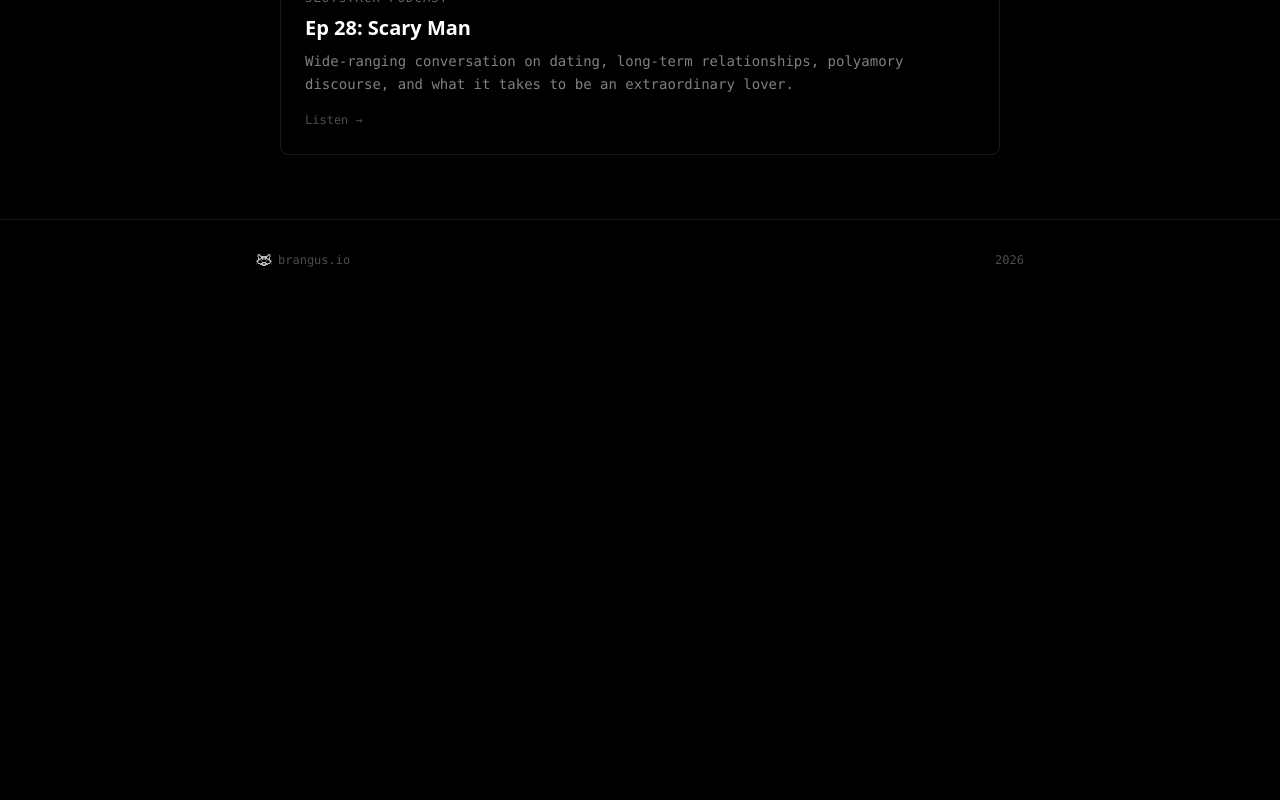
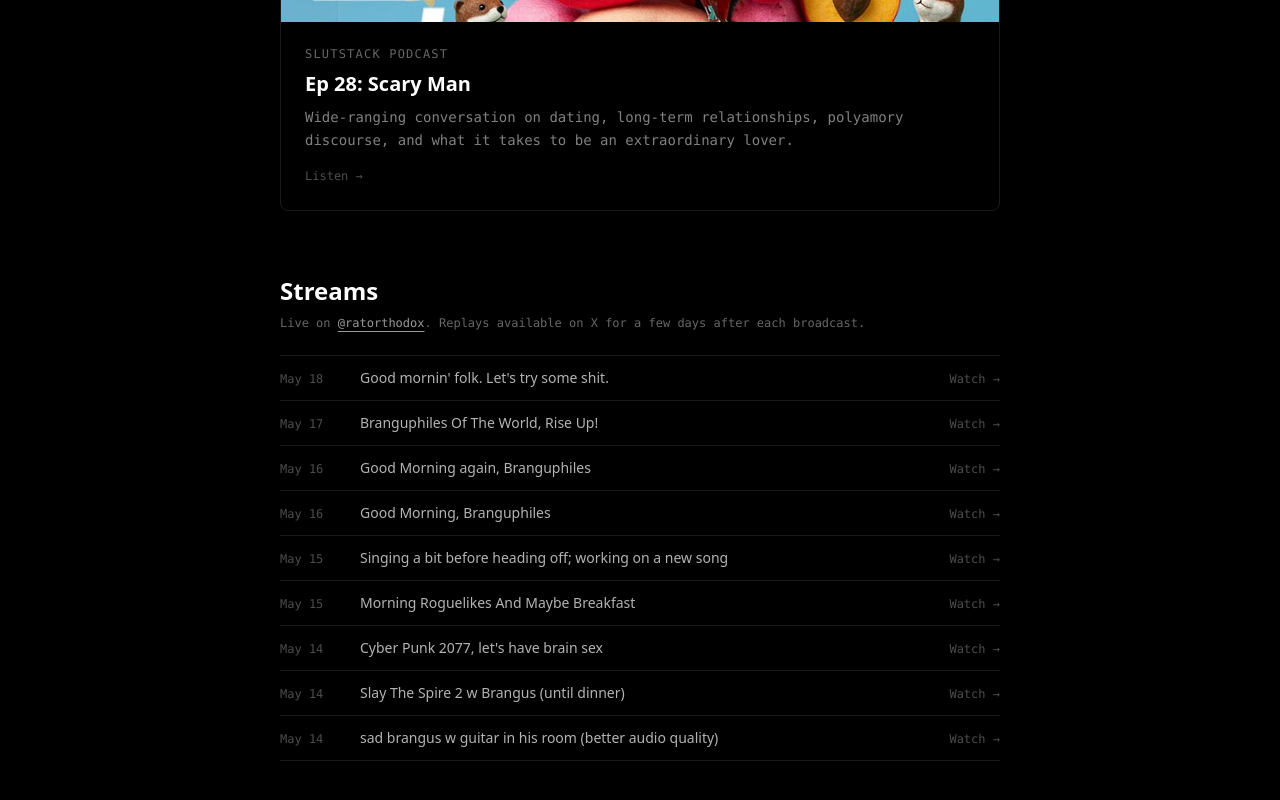
Before and after one commit to anonnerdfrenzy/brangus-io, a Next.js app: page /talking in a window 1280 px wide. Shown: the part 1972-2772 px from the top of the page. Before the commit the page ends 2272 px from the top, so only its background shows below. Built offline with nearby package versions, Linux system fonts and the light colour scheme.

Commit message:
Add Refutree to vibecoded, Streams subsection on talking, refresh blog popularity

```diff
--- a/src/app/blog/page.tsx
+++ b/src/app/blog/page.tsx
@@ -17,29 +17,44 @@ const POPULARITY_ORDER: Record<string, number> = {
   "how to vape on planes without getting caught": 3,
   "i stopped going to school in fifth grade and i don't regret it": 4,
   "predeployment interview excerpt — jan 12, 2029": 5,
-  "is buying dinner for women defecting against other men?": 6,
-  "ask \"why do you believe that?\" not \"do you have any evidence?\"": 7,
-  "brangus's advice for making the most out of inkhaven 2": 8,
-  "i regret to inform you that exist takes two inputs": 9,
-  "you would probably punish hitler even if nobody would find out if you didn't": 10,
-  "\"burden of proof\" is a weird concept": 11,
-  "an apology on behalf of fools for the detail oriented": 12,
+  "slutcon is the best place on earth to practice the arts of sleeping with women": 6,
+  "is buying dinner for women defecting against other men?": 7,
+  "why i'm teaching tiktokers about existential risk": 8,
+  "are you an idiot or an asshole?": 9,
+  "how to forecast the chance that a potential partner will cancel you": 10,
+  "ask \"why do you believe that?\" not \"do you have any evidence?\"": 11,
+  "my attempt to solve debate will not work": 12,
+  "anthropic is not your friend": 13,
+  "brangus's advice for making the most out of inkhaven 2": 14,
+  "an apology on behalf of fools for the detail oriented": 15,
+  "i regret to inform you that exist takes two inputs": 16,
+  "you would probably punish hitler even if nobody would find out if you didn't": 17,
+  "\"burden of proof\" is a weird concept": 18,
+  "insight into injunction-like cognitive tech often undermines the tech, but you should use it anyway": 19,
+  "are llm emotions persistent like human emotions?": 20,
 };
 
 const LIKES: Record<string, number> = {
-  "brangus's 10 rules for sleeping with women": 538,
-  "i had sex with my brother's wife when i was thirteen": 333,
-  "how to vape on planes without getting caught": 134,
-  "i stopped going to school in fifth grade and i don't regret it": 52,
+  "brangus's 10 rules for sleeping with women": 577,
+  "i had sex with my brother's wife when i was thirteen": 341,
+  "how to vape on planes without getting caught": 135,
+  "i stopped going to school in fifth grade and i don't regret it": 55,
   "predeployment interview excerpt — jan 12, 2029": 48,
+  "slutcon is the best place on earth to practice the arts of sleeping with women": 29,
   "is buying dinner for women defecting against other men?": 29,
+  "why i'm teaching tiktokers about existential risk": 28,
+  "are you an idiot or an asshole?": 25,
+  "how to forecast the chance that a potential partner will cancel you": 25,
   "ask \"why do you believe that?\" not \"do you have any evidence?\"": 24,
-  "brangus's advice for making the most out of inkhaven 2": 18,
-  "i regret to inform you that exist takes two inputs": 13,
-  "an apology on behalf of fools for the detail oriented": 14,
+  "my attempt to solve debate will not work": 22,
+  "anthropic is not your friend": 21,
+  "brangus's advice for making the most out of inkhaven 2": 19,
+  "an apology on behalf of fools for the detail oriented": 16,
+  "i regret to inform you that exist takes two inputs": 15,
   "you would probably punish hitler even if nobody would find out if you didn't": 9,
   "\"burden of proof\" is a weird concept": 8,
   "insight into injunction-like cognitive tech often undermines the tech, but you should use it anyway": 7,
+  "are llm emotions persistent like human emotions?": 5,
 };
 
 async function getPosts(): Promise<Post[]> {
--- a/src/app/talking/page.tsx
+++ b/src/app/talking/page.tsx
@@ -7,6 +7,60 @@ type Talk = {
   href: string;
   image: string;
 };
+
+type Stream = {
+  date: string;
+  title: string;
+  href: string;
+};
+
+const streams: Stream[] = [
+  {
+    date: "May 18",
+    title: "Good mornin' folk. Let's try some shit.",
+    href: "https://x.com/i/broadcasts/1rGmqoMpDMBGy",
+  },
+  {
+    date: "May 17",
+    title: "Branguphiles Of The World, Rise Up!",
+    href: "https://x.com/i/broadcasts/1qJVmQqzDewGB",
+  },
+  {
+    date: "May 16",
+    title: "Good Morning again, Branguphiles",
+    href: "https://x.com/i/broadcasts/1RJjpzZWbnaKw",
+  },
+  {
+    date: "May 16",
+    title: "Good Morning, Branguphiles",
+    href: "https://x.com/i/broadcasts/1mGPaLknXkZJN",
+  },
+  {
+    date: "May 15",
+    title: "Singing a bit before heading off; working on a new song",
+    href: "https://x.com/i/broadcasts/1NGaraNjBRnJj",
+  },
+  {
+    date: "May 15",
+    title: "Morning Roguelikes And Maybe Breakfast",
+    href: "https://x.com/i/broadcasts/1MKgNgeovrXxL",
+  },
+  {
+    date: "May 14",
+    title: "Cyber Punk 2077, let's have brain sex",
+    href: "https://x.com/i/broadcasts/1qJVmQBpjbYGB",
+  },
+  {
+    date: "May 14",
+    title: "Slay The Spire 2 w Brangus (until dinner)",
+    href: "https://x.com/i/broadcasts/1AxRnakmQRkxl",
+  },
+  {
+    date: "May 14",
+    title: "sad brangus w guitar in his room (better audio quality)",
+    href: "https://x.com/i/broadcasts/1yxBeMoZBzpJN",
+  },
+];
 
 const talks: Talk[] = [
   {
@@ -49,8 +103,9 @@ export default function TalkingPage() {
 
       <main className="max-w-3xl mx-auto px-6 py-16">
         <h1 className="text-4xl font-bold mb-4">Talking</h1>
-        <p className="font-mono text-sm text-white/40 mb-12">Podcasts and conversations I&apos;ve shown up on</p>
+        <p className="font-mono text-sm text-white/40 mb-12">Podcasts, conversations, and live streams from @ratorthodox on X</p>
 
+        <h2 className="text-2xl font-bold mb-6">Podcasts</h2>
         <div className="space-y-6">
           {talks.map((t) => (
             <a
@@ -81,6 +136,40 @@ export default function TalkingPage() {
             </a>
           ))}
         </div>
+
+        <h2 className="text-2xl font-bold mt-16 mb-2">Streams</h2>
+        <p className="font-mono text-xs text-white/40 mb-6">
+          Live on{" "}
+          <a
+            href="https://x.com/ratorthodox"
+            target="_blank"
+            rel="noopener noreferrer"
+            className="text-white/60 hover:text-white underline underline-offset-4 transition-colors"
+          >
+            @ratorthodox
+          </a>
+          . Replays available on X for a few days after each broadcast.
+        </p>
+        <ul className="divide-y divide-white/10 border-y border-white/10">
+          {streams.map((s) => (
+            <li key={s.href}>
+              <a
+                href={s.href}
+                target="_blank"
+                rel="noopener noreferrer"
+                className="flex items-baseline gap-4 py-3 group hover:text-white transition-colors"
+              >
+                <time className="font-mono text-xs text-white/30 shrink-0 w-16">{s.date}</time>
+                <span className="text-sm text-white/70 group-hover:text-white transition-colors flex-1">
+                  {s.title}
+                </span>
+                <span className="font-mono text-xs text-white/30 group-hover:text-white/60 transition-colors">
+                  Watch &rarr;
+                </span>
+              </a>
+            </li>
+          ))}
+        </ul>
       </main>
 
       <footer className="border-t border-white/10 py-8 px-6">
--- a/src/app/vibecoded/page.tsx
+++ b/src/app/vibecoded/page.tsx
@@ -11,6 +11,13 @@ type App = {
 };
 
 const apps: App[] = [
+  {
+    title: "Refutree",
+    description:
+      "A forum for explicit disagreement. State your premises and conclusion; opponents must contest a specific premise or the passage from premises to conclusion. Nothing else is admissible.",
+    href: "https://refutree.com",
+    image: "/refutree/preview.png",
+  },
   {
     title: "FST Explorer",
     description:
```
Also changed, not shown: public/refutree/favicon.png (added), public/refutree/preview.png (added).
